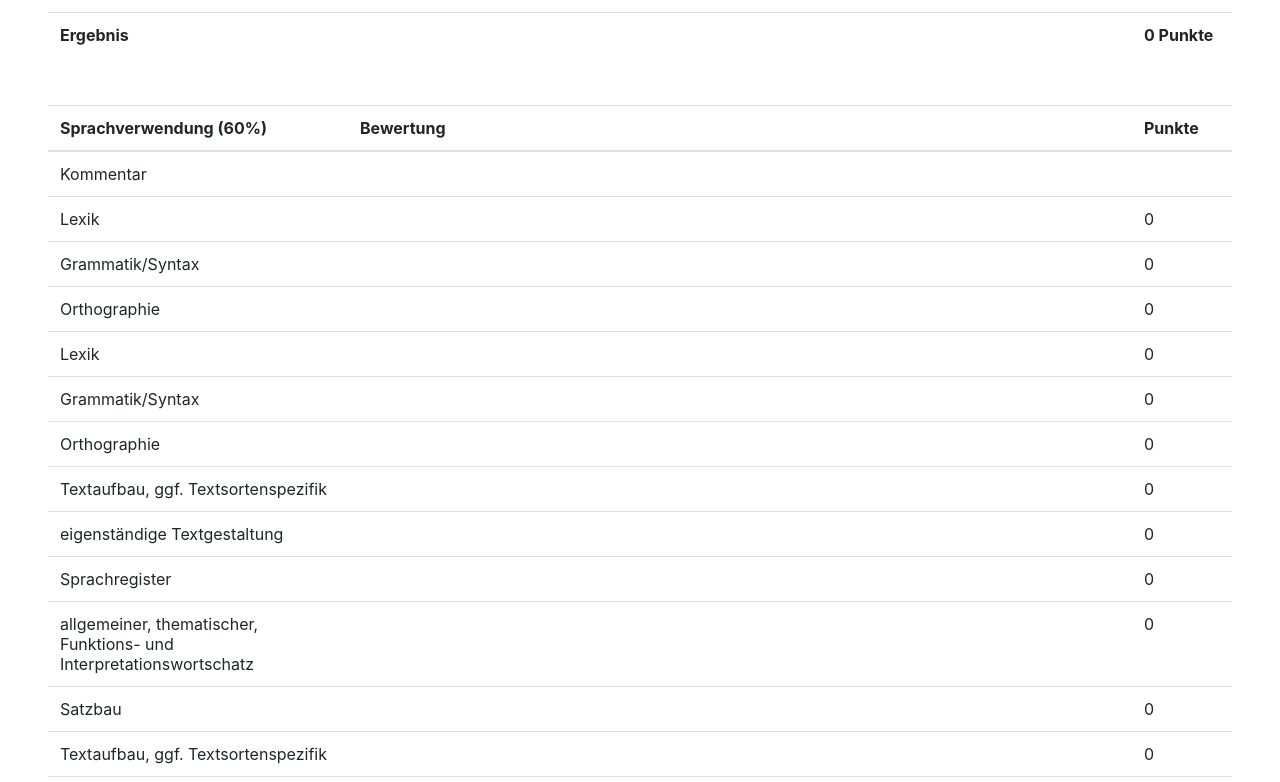
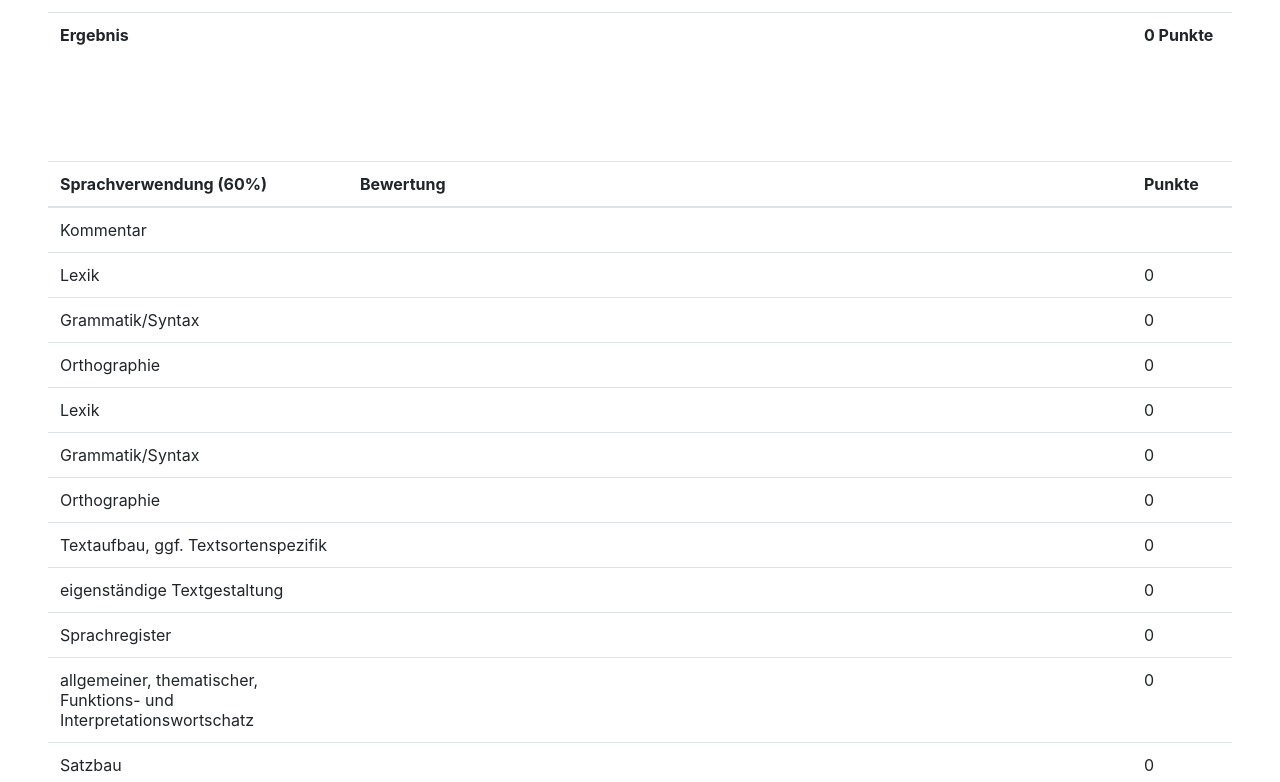
Before and after one commit to samunro/klausur, an Angular app: page / in a window 1280 px wide. Shown: the part 598-1380 px from the top of the page. Built offline with nearby package versions, Linux system fonts and the light colour scheme; what ngx-bootstrap-icons would draw is missing.

Commit message:
More space between the tables in the print view.

```diff
--- a/src/app/student-points.component.html
+++ b/src/app/student-points.component.html
@@ -46,7 +46,8 @@
   </table>
   <ng-container *ngFor="let mode of master.modes">
     <h3 class="mt-5">{{mode.name}} - {{getPointsForMode(mode.id)}} Punkte</h3>
-    <table class="table my-5" *ngFor="let part of master.parts">
+    <ng-container *ngFor="let part of master.parts">
+    <table class="table my-5">
       <thead>
         <th style="width: 300px">
           {{part.name}} ({{part.weighting}}%)
@@ -91,6 +92,8 @@
         </th>
       </tr>
     </table>
+    <div class="py-1"></div>
+    </ng-container>
   </ng-container>
   <h1 class="mb-5">Gesamtpunkte - {{getTotalPoints()}}</h1>
   <div class="py-5"></div>
```
